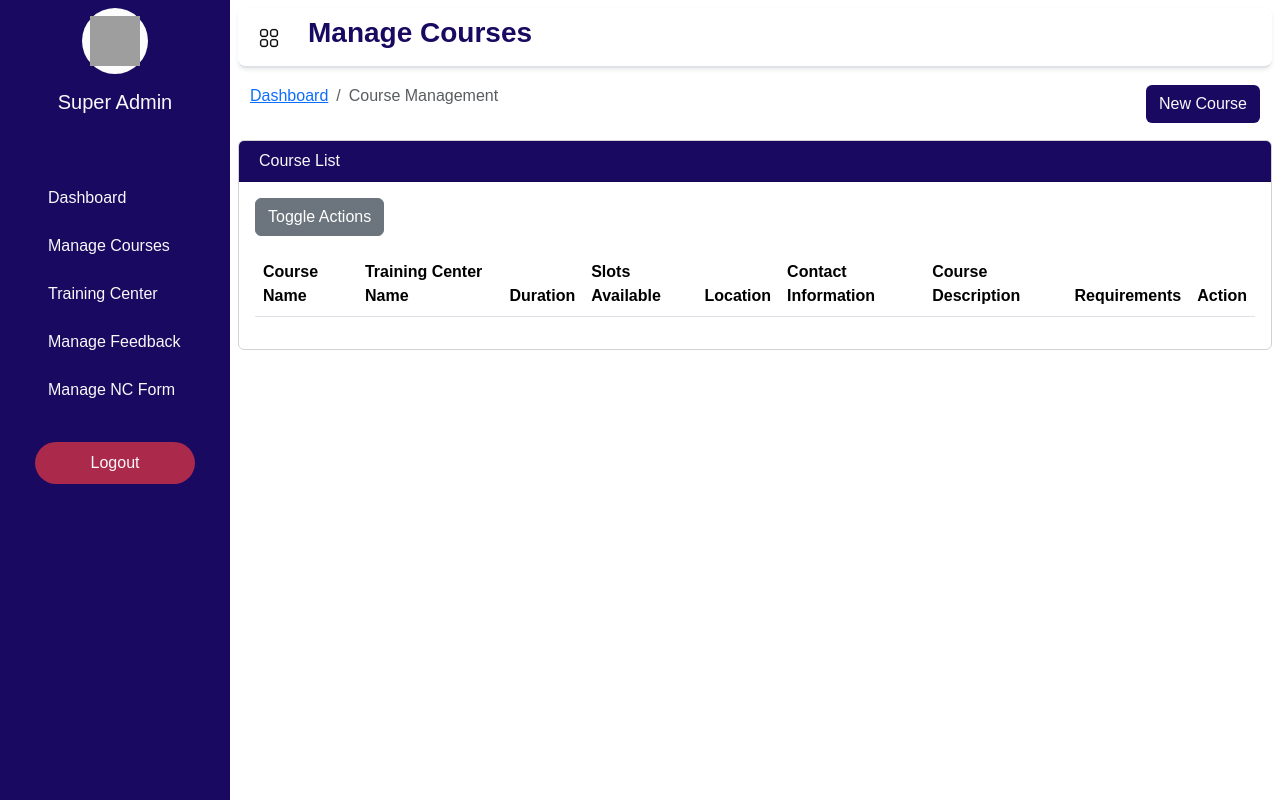
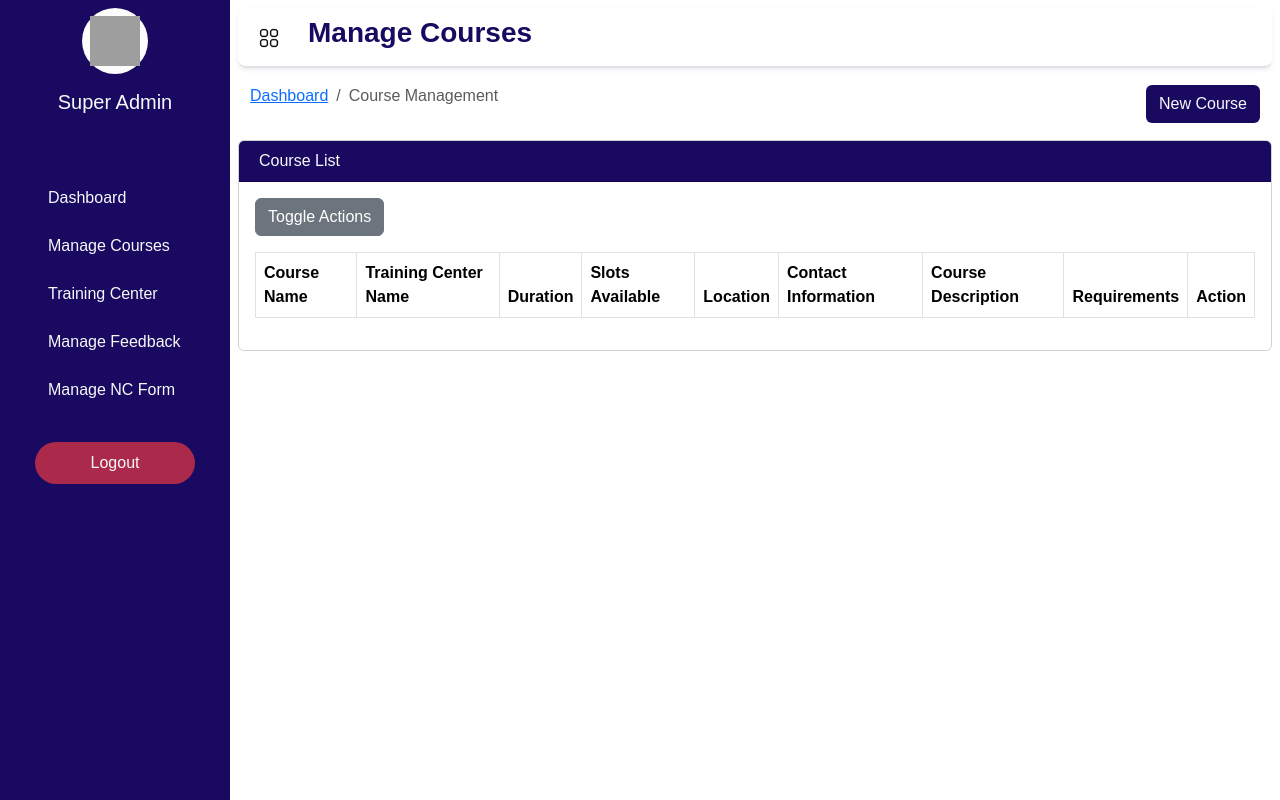
Before and after one commit to lyn212-cpu/Capstone, a PHP site: page /Admin/super_admin/Courses.php in a window 1280 px wide. Run offline with PHP 8.4, Linux system fonts and the light colour scheme; lists and menus that the app fills with data are empty; some libraries are stand-ins or nearby versions; grey boxes are pictures that could not be loaded.

Commit message:
Separation line for columns
I added separation line for the columns in 3 admin roles (Super Admin, Admin, and Read-Only Admin)

```diff
--- a/Admin/admin/Courses.php
+++ b/Admin/admin/Courses.php
@@ -189,7 +189,7 @@
             </div>
             <div class="card-body">
                 <button id="toggleActionsBtn" class="btn btn-secondary mb-3">Toggle Actions</button>
-                <table id="datatablesSimple" class="table">
+                <table id="datatablesSimple" class="table table-bordered">
                     <thead>
                         <tr>
                             <th>Course Name</th>
--- a/Admin/admin/Dashboard.php
+++ b/Admin/admin/Dashboard.php
@@ -110,7 +110,7 @@
         <!--User list table-->
         <form id="deleteForm" action="deleteUser.php" method="POST" onsubmit="return confirmDelete();">
 
-            <table id="datatablesSimple" class="table">
+            <table id="datatablesSimple" class="table table-bordered">
                 <thead>
                     <tr>
                         <th>
--- a/Admin/admin/NC.php
+++ b/Admin/admin/NC.php
@@ -113,7 +113,7 @@
                     });
                 </script>
 
-                <table id="datatablesSimple" class="table">
+                <table id="datatablesSimple" class="table table-bordered">
                     <thead>
                         <tr>
                             <th>Full Name</th>
--- a/Admin/admin/TrainingCenter.php
+++ b/Admin/admin/TrainingCenter.php
@@ -218,7 +218,7 @@
             </div>
             <div class="card-body">
                 <button id="toggleActionsBtn" class="btn btn-secondary mb-3">Toggle Actions</button>
-                <table id="datatablesSimple" class="table">
+                <table id="datatablesSimple" class="table table-bordered">
                     <thead>
                         <tr>
                             <th>Training Center Name</th>
--- a/Admin/admin/feedback.php
+++ b/Admin/admin/feedback.php
@@ -85,7 +85,7 @@
             </div>
             <div class="card-body">
                 <button id="toggleActionsBtn" class="btn btn-secondary mb-3">Toggle Action</button>
-                <table id="datatablesSimple" class="table">
+                <table id="datatablesSimple" class="table table-bordered">
                     <thead>
                         <tr>
                             <th>Username</th>
--- a/Admin/read_only_admin/Courses.php
+++ b/Admin/read_only_admin/Courses.php
@@ -84,7 +84,7 @@
                 Course List
             </div>
             <div class="card-body">
-                <table id="datatablesSimple" class="table">
+                <table id="datatablesSimple" class="table table-bordered">
                     <thead>
                         <tr>
                             <th>Course Name</th>
--- a/Admin/read_only_admin/Dashboard.php
+++ b/Admin/read_only_admin/Dashboard.php
@@ -109,7 +109,7 @@
         <!--User list table-->
         <div class="card mb-4 bg-transparent">
             <div class="card-body">
-                <table id="datatablesSimple" class="table">
+                <table id="datatablesSimple" class="table table-bordered">
                     <thead>
                         <tr>
                             <th>Last Name</th>
--- a/Admin/read_only_admin/NC.php
+++ b/Admin/read_only_admin/NC.php
@@ -84,7 +84,7 @@
                 National Certificate Form List
             </div>
             <div class="card-body">
-                <table id="datatablesSimple" class="table">
+                <table id="datatablesSimple" class="table table-bordered">
                     <thead>
                         <tr>
                             <th>Full Name</th>
--- a/Admin/read_only_admin/TrainingCenter.php
+++ b/Admin/read_only_admin/TrainingCenter.php
@@ -84,7 +84,7 @@
                 Training Center List
             </div>
             <div class="card-body">
-                <table id="datatablesSimple" class="table">
+                <table id="datatablesSimple" class="table table-bordered">
                     <thead>
                         <tr>
                             <th>Training Center Name</th>
--- a/Admin/read_only_admin/feedback.php
+++ b/Admin/read_only_admin/feedback.php
@@ -83,7 +83,7 @@
                 Feedback List
             </div>
             <div class="card-body">
-                <table id="datatablesSimple" class="table">
+                <table id="datatablesSimple" class="table table-bordered">
                     <thead>
                         <tr>
                             <th>Username</th>
--- a/Admin/super_admin/Courses.php
+++ b/Admin/super_admin/Courses.php
@@ -189,7 +189,7 @@
             </div>
             <div class="card-body">
                 <button id="toggleActionsBtn" class="btn btn-secondary mb-3">Toggle Actions</button>
-                <table id="datatablesSimple" class="table">
+                <table id="datatablesSimple" class="table table-bordered">
                     <thead>
                         <tr>
                             <th>Course Name</th>
--- a/Admin/super_admin/Dashboard.php
+++ b/Admin/super_admin/Dashboard.php
@@ -110,7 +110,7 @@
         <!--User list table-->
         <form id="deleteForm" action="deleteUser.php" method="POST" onsubmit="return confirmDelete();">
 
-            <table id="datatablesSimple" class="table">
+            <table id="datatablesSimple" class="table table-bordered">
                 <thead>
                     <tr>
                         <th>
--- a/Admin/super_admin/NC.php
+++ b/Admin/super_admin/NC.php
@@ -113,7 +113,7 @@
                     });
                 </script>
 
-                <table id="datatablesSimple" class="table">
+                <table id="datatablesSimple" class="table table-bordered">
                     <thead>
                         <tr>
                             <th>Full Name</th>
--- a/Admin/super_admin/TrainingCenter.php
+++ b/Admin/super_admin/TrainingCenter.php
@@ -218,7 +218,7 @@
             </div>
             <div class="card-body">
                 <button id="toggleActionsBtn" class="btn btn-secondary mb-3">Toggle Actions</button>
-                <table id="datatablesSimple" class="table">
+                <table id="datatablesSimple" class="table table-bordered">
                     <thead>
                         <tr>
                             <th>Training Center Name</th>
--- a/Admin/super_admin/feedback.php
+++ b/Admin/super_admin/feedback.php
@@ -85,7 +85,7 @@
             </div>
             <div class="card-body">
                 <button id="toggleActionsBtn" class="btn btn-secondary mb-3">Toggle Action</button>
-                <table id="datatablesSimple" class="table">
+                <table id="datatablesSimple" class="table table-bordered">
                     <thead>
                         <tr>
                             <th>Username</th>
```
